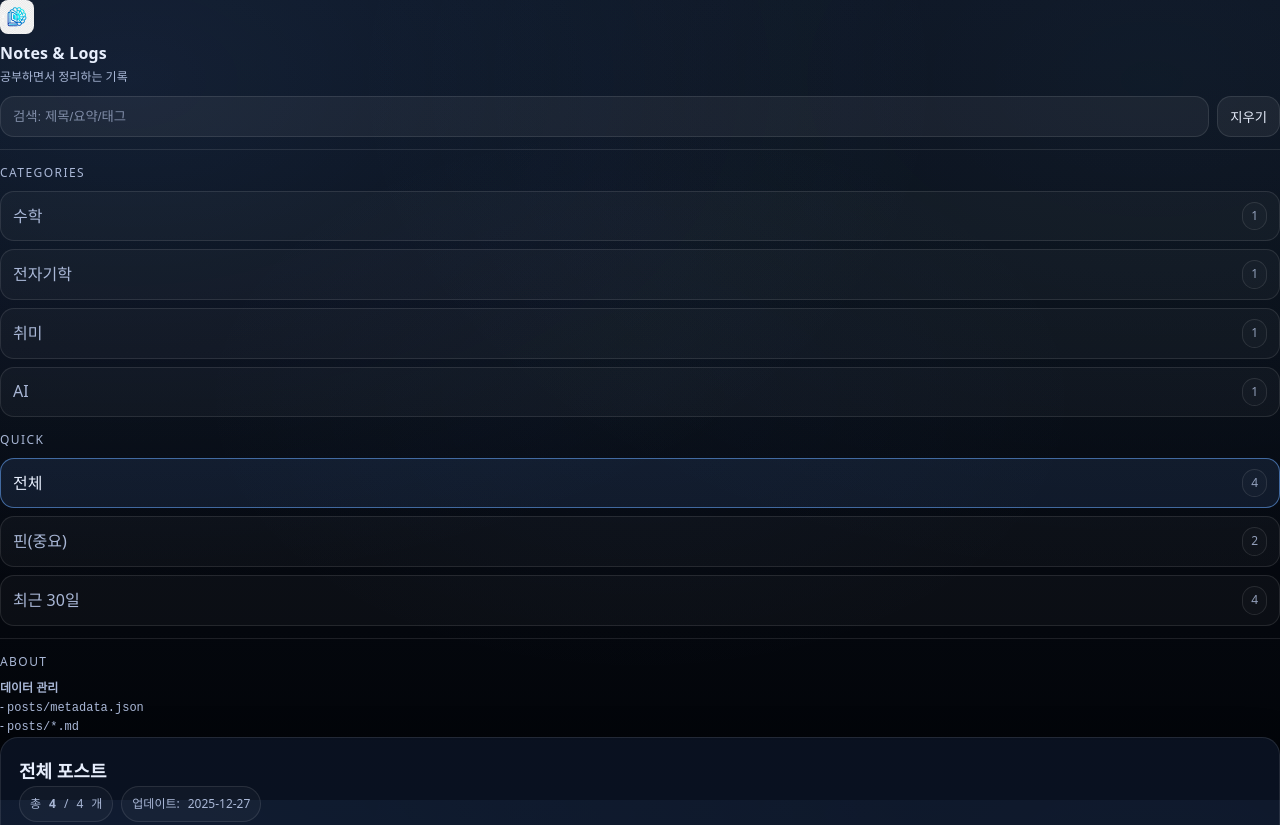
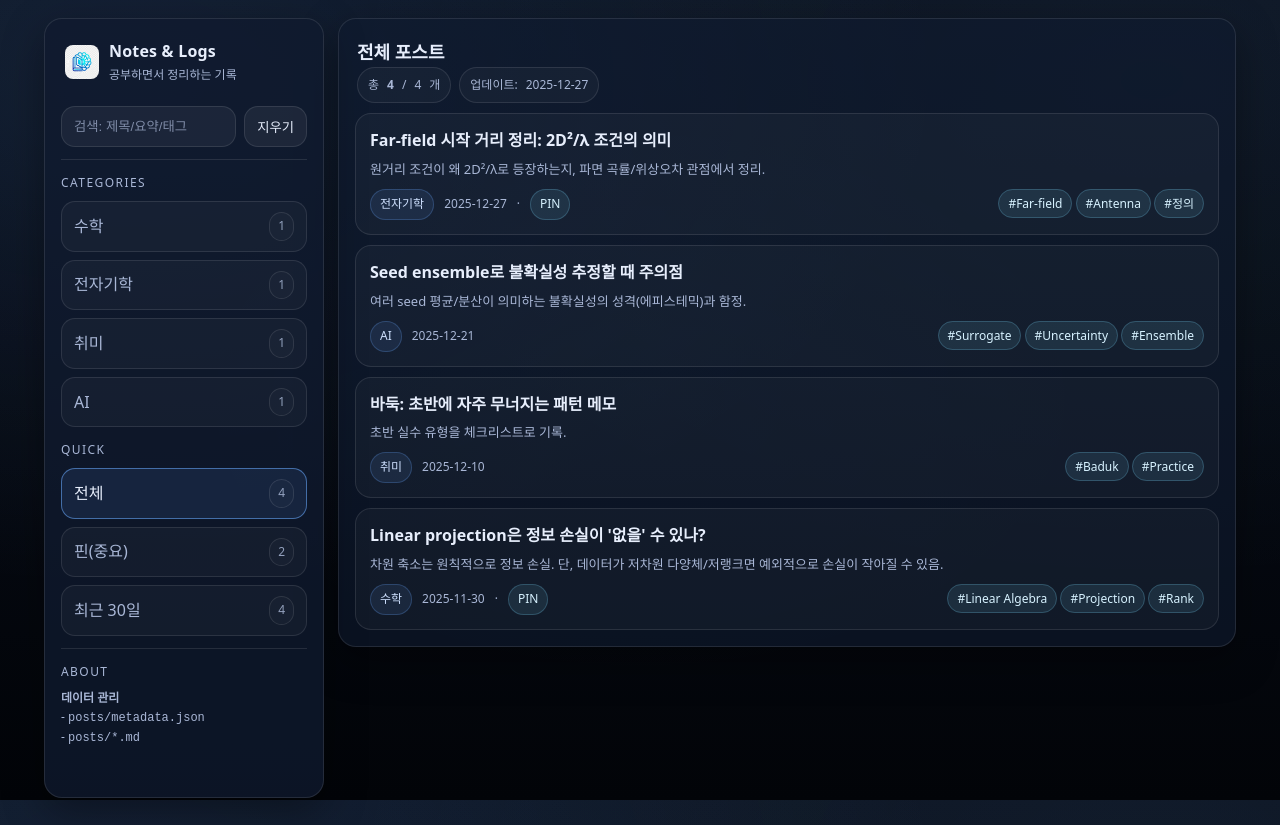
Before and after one commit to tpark0429/demetrio, a plain HTML site: page index.html in a window 1280 px wide. Shown: the top 825 px of the page. Drawn offline with nearby package versions, Linux system fonts and the light colour scheme.

Commit message:
Update style.css

```diff
--- a/css/style.css
+++ b/css/style.css
@@ -36,7 +36,57 @@ body {
     line-height: 1.55;
 }
 
-/* ... */
+a {
+    color: inherit;
+    text-decoration: none
+}
+
+.wrap {
+    max-width: var(--max);
+    margin: 0 auto;
+    padding: 18px 14px 42px
+}
+
+/* Layout */
+.layout {
+    display: grid;
+    grid-template-columns: var(--side) 1fr;
+    gap: 14px;
+    align-items: start;
+}
+
+@media (max-width: 980px) {
+    .layout {
+        grid-template-columns: 1fr
+    }
+}
+
+/* Sidebar */
+.side {
+    position: sticky;
+    top: 10px;
+    height: calc(100vh - 20px);
+    overflow: auto;
+    padding: 16px;
+    border-radius: var(--r);
+    background: rgba(16, 26, 47, .78);
+    border: 1px solid var(--line);
+    box-shadow: var(--shadow);
+}
+
+@media (max-width: 980px) {
+    .side {
+        position: relative;
+        height: auto
+    }
+}
+
+.brand {
+    display: flex;
+    align-items: center;
+    gap: 10px;
+    padding: 4px 4px 12px;
+}
 
 .logo {
     width: 34px;
```
